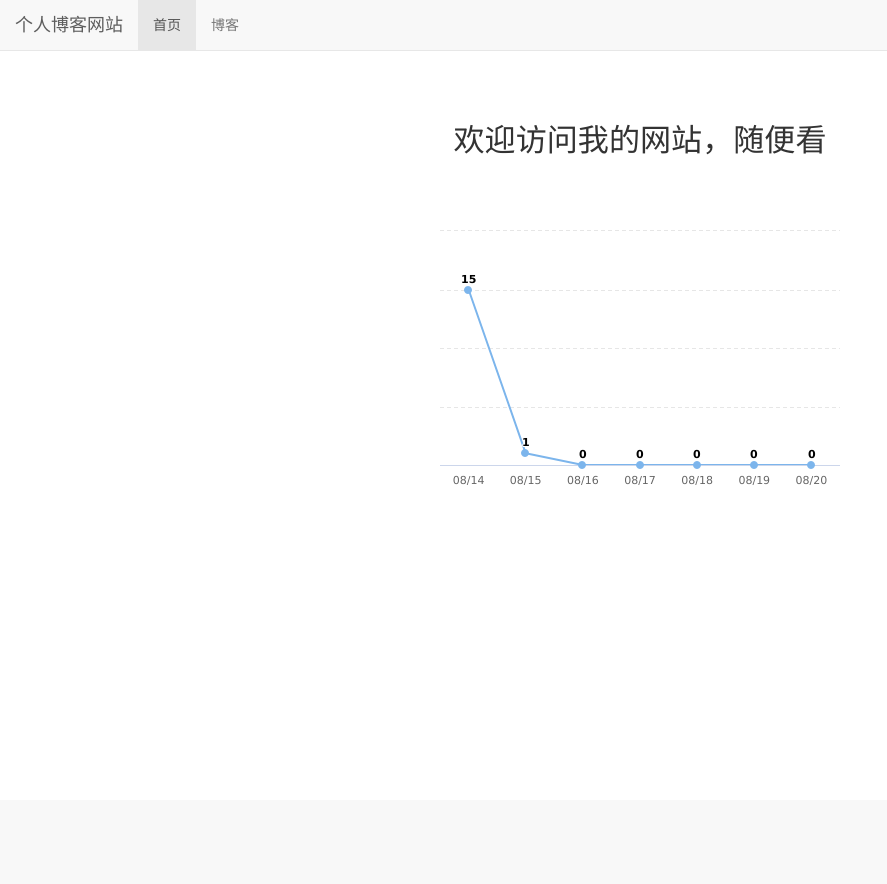
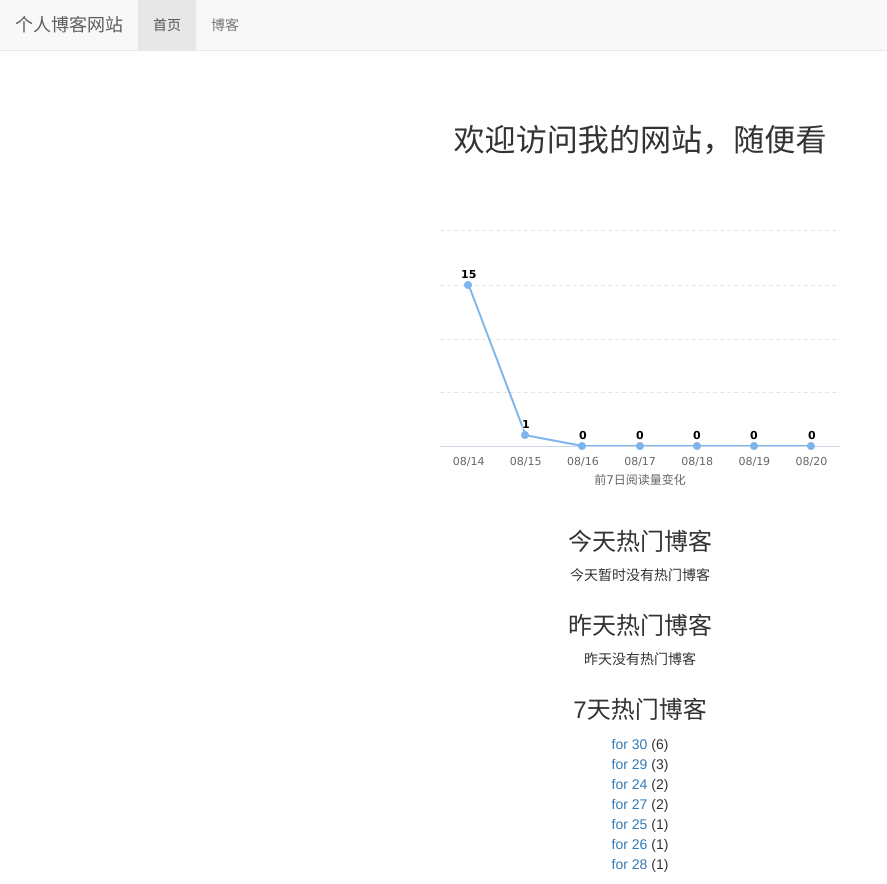
Before and after one commit to sitven/mysite, a Django app: page / in a window 1280 px wide. Shown: the whole page, without its empty margins (0-887 px from the left). Before the commit the page ends 800 px from the top, so only its background shows below. Run offline with Django 3.2, Linux system fonts and the light colour scheme; data comes from the database, SQL or seed files in the repository; some libraries are stand-ins or nearby versions.

Commit message:
热门阅读博客排行及缓存提速

```diff
--- a/templates/home.html
+++ b/templates/home.html
@@ -16,6 +16,52 @@
     <h3 class="home-content">欢迎访问我的网站，随便看</h3>
     <!-- 图表容器 DOM -->
     <div id="container"></div>
+    <div class="hot-data">
+        <!--- 今天24小时内的热门博客 --->
+        <h3>今天热门博客</h3>
+        <ul>
+        {% for hot_data in today_hot_data %}
+            <li>
+                <a href="{% url 'blog_detail' hot_data.content_object.pk %}">{{ hot_data.content_object.title }}
+                </a>
+                ({{ hot_data.read_num }})
+            </li>
+        {% empty %}
+            <li>今天暂时没有热门博客</li>
+        {% endfor %}
+    </ul>
+    </div>
+    <div class="hot-data">
+        <!--- 昨天24小时内的热门博客 --->
+        <h3>昨天热门博客</h3>
+        <ul>
+            {% for hot_data in yesterday_hot_data %}
+                <li>
+                    <a href="{% url 'blog_detail' hot_data.content_object.pk %}">{{ hot_data.content_object.title }}</a>
+                    ({{ hot_data.read_num }})
+                </li>
+            {% empty %}
+                <li>昨天没有热门博客</li>
+                {% endfor %}
+        </ul>
+    </div>
+    <div class="hot-data">
+        <!--- 7天内的热门博客 --->
+        <h3>7天热门博客</h3>
+        <ul>
+        {% for hot_blog in hot_data_for_7_days %}
+            <li>
+                <a href="{% url 'blog_detail' hot_blog.id %}">{{ hot_blog.title }}</a>
+                ({{ hot_blog.read_num_sum }})
+            </li>
+        {% empty %}
+            <li>7天没有热门博客</li>
+            {% endfor %}
+    </ul>
+    </div>
+
+
+
     <script>
         // 图表配置
         var options = {
@@ -24,6 +70,7 @@
             xAxis: {
                 categories: {{ dates|safe }},   // x 轴分类
                 tickmarkPlacement: "on",
+                title: { text: '前7日阅读量变化'},
             },
             yAxis: {
                 title: { text: null },
```
